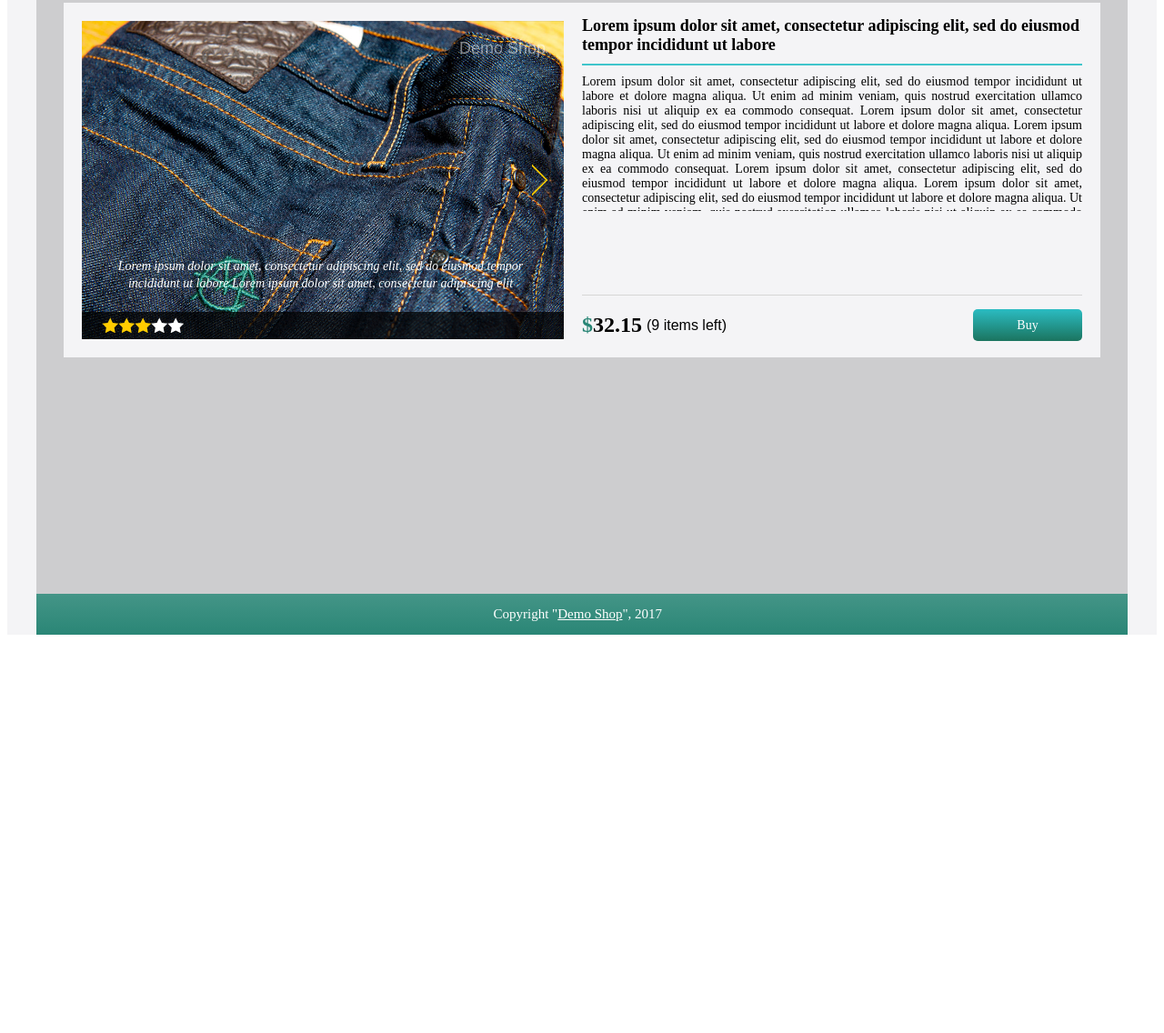
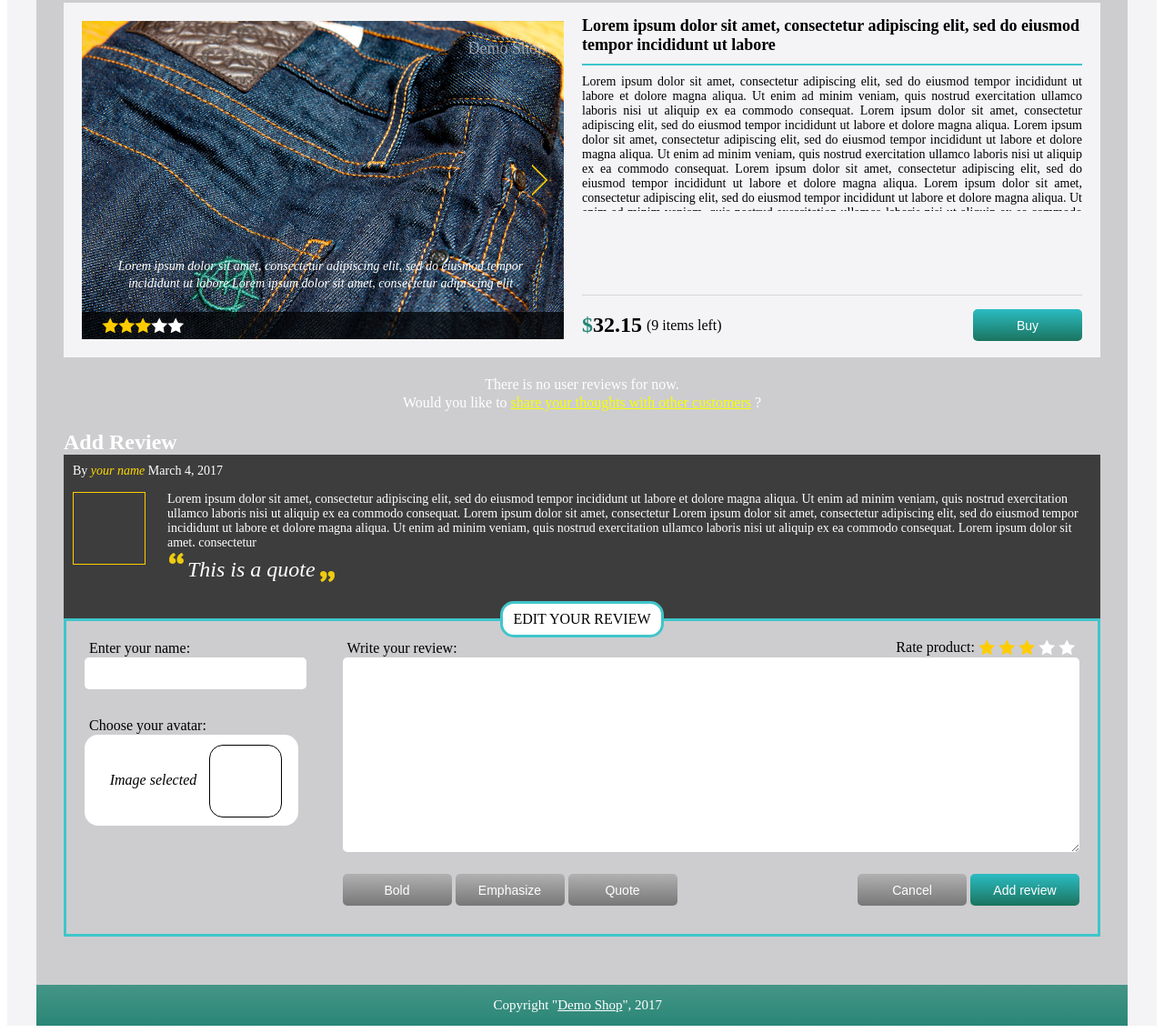
Before and after one commit to amalinin-gd/ReactLP_GD, a website built with webpack: page src/index.html in a window 1280 px wide. Shown: the part 110-1246 px from the top of the page at 91% size. Before the commit the page ends 816 px from the top, so only its background shows below. Built offline with nearby package versions, Linux system fonts and the light colour scheme.

Commit message:
Add Review component markup.

```diff
--- a/src/components/app/app.css
+++ b/src/components/app/app.css
@@ -11,7 +11,7 @@ html {
 #app {
     min-width: 480px;
     background-color: #f4f4f6;
-    font-family: Sans-serif, serif;
+    font-family: "PT Sans", serif;
     position: relative;
 }
 
--- a/src/components/button/button.css
+++ b/src/components/button/button.css
@@ -6,7 +6,6 @@
     border-radius: 5px;
     color: #fff;
     text-align: center;
-    font-family: "PT Sans", serif;
     font-size: 14px;
     background: linear-gradient(180deg, #B1B1B1 0%, #777777 100%);
 }
@@ -36,7 +35,6 @@
 .button-big {
     height: 50px;
     min-width: 170px;
-    font-family: "PT Sans Caption", serif;
     font-size: 18px;
     font-weight: bold;
 }
--- a/src/components/checkbox/checkbox.css
+++ b/src/components/checkbox/checkbox.css
@@ -3,7 +3,6 @@ input[type="checkbox"].checkbox-switch {
 }
 
 input[type="checkbox"].checkbox-switch + label {
-    font-family: "PT Sans", serif;
     font-size: 14px;
     position: relative;
     padding-left: 50px;
--- a/src/components/editModalContent/editModalContent.css
+++ b/src/components/editModalContent/editModalContent.css
@@ -40,7 +40,6 @@
 .edit-modal-content .label-container {
     height: 22px;
     color: #000000;
-    font-family: "PT Sans", serif;
     font-size: 16px;
     text-align: left;
     margin-bottom: 2px;
--- a/src/components/filterPopup/filterPopup.css
+++ b/src/components/filterPopup/filterPopup.css
@@ -36,7 +36,6 @@
 .filter-popup .label-container {
     height: 22px;
     color: #000000;
-    font-family: "PT Sans", serif;
     font-size: 12px;
 }
 
--- a/src/components/footer/footer.css
+++ b/src/components/footer/footer.css
@@ -6,7 +6,6 @@
     color: #fff;
     height: 45px;
     background: linear-gradient(180deg, #449587 0%, #2A8676 100%);
-    font-family: "PT Sans", serif;
     font-size: 15px;
 }
 
--- a/src/components/header/header.css
+++ b/src/components/header/header.css
@@ -25,7 +25,6 @@
     display: inline-block;
     float: right;
     font-size: 15px;
-    font-family: "PT Sans", serif;
 }
 
 .centered-bar .username-container .exit-icon {
--- a/src/components/productDetailsPanel/productDetailsPanel.css
+++ b/src/components/productDetailsPanel/productDetailsPanel.css
@@ -11,7 +11,6 @@
     padding: 15px 0 10px 0;
     border-bottom: 2px solid #3FC5CB;
     color: #000000;
-    font-family: "PT Sans", serif;
     font-size: 18px;
     font-weight: bold;
 }
@@ -23,7 +22,6 @@
     text-align: justify;
     overflow: hidden;
     color: #000000;
-    font-family: "PT Sans", serif;
     font-size: 14px;
 }
 
@@ -45,7 +43,6 @@
     padding-top: 5px;
     height: 35px;
     color: #000000;
-    font-family: "PT Sans", serif;
     font-size: 0; /*hack to remove a space between child spans*/
     font-weight: bold;
 }
--- a/src/components/radioButton/radioButton.css
+++ b/src/components/radioButton/radioButton.css
@@ -3,7 +3,6 @@ input[type="radio"].radio-button {
 }
 
 input[type="radio"].radio-button + label {
-    font-family: "PT Sans", serif;
     font-size: 14px;
     position: relative;
     padding-left: 32px;
--- a/src/components/ratingBar/ratingBar.css
+++ b/src/components/ratingBar/ratingBar.css
@@ -5,7 +5,7 @@
     padding: 6px 22px;
 }
 
-.rating-bar .rating-star {
+.rating-star {
     display: inline-block;
     height: 18px;
     width: 18px;
@@ -14,6 +14,6 @@
     cursor: pointer;
 }
 
-.rating-bar .rating-star-active {
+.rating-star-active {
     background-image: url("star-active.svg");
 }
--- /dev/null
+++ b/src/components/review/review.css
@@ -0,0 +1,204 @@
+.review {
+    width: 100%;
+    height: 550px;
+}
+
+.review .emphasized{
+    font-style: italic;
+    color: #FFD700;
+}
+
+.review .review-title {
+    color: #FFFFFF;
+    font-size: 24px;
+    font-weight: bold;
+    text-align: left;
+}
+
+.review .review-header {
+    height: 180px;
+    background-color: rgba(0, 0, 0, 0.7);
+    padding: 10px;
+}
+
+.review .review-header .review-info {
+    display: block;
+    text-align: left;
+    color: #FFFFFF;
+    font-size: 14px;
+}
+
+.review .review-header .review-result {
+    height: 95px;
+    margin-top: 15px;
+}
+
+.review .review-header .review-result > div {
+    display: inline-block;
+    vertical-align: top;
+}
+
+.review .review-header .review-result .avatar {
+    display: inline-block;
+    height: 80px;
+    width: 80px;
+    border: 1px solid #FFCC00;
+}
+
+.review .review-header .review-result .review-text-container {
+    display: inline-block;
+    width: calc(100% - 100px);
+    color: #FFFFFF;
+}
+
+.review .review-header .review-result .review-text-placeholder {
+    display: block;
+    opacity: 0.5;
+    font-size: 14px;
+    font-style: italic;
+    padding-top: 2px;
+}
+
+.review .review-header .review-result .review-text {
+    width: 100%;
+    max-height: 60px;
+    overflow-y: scroll;
+    font-size: 14px;
+    margin: 0 0 0 20px;
+}
+
+.review .review-header .review-result .quotas {
+    display: block;
+    width: 100%;
+    list-style: none;
+    padding-left: 22px;
+    margin: 7px 0;
+}
+
+.review .review-header .review-result .quotas li {
+    font-size: 24px;
+    font-style: italic;
+}
+
+.review .review-header .review-result ul.quotas li::before,
+.review .review-header .review-result ul.quotas li::after {
+    content: '';
+    display: inline-block;
+    height: 32px;
+    width: 17px;
+    background: url(quote.png) no-repeat;
+    vertical-align: -22%;
+
+}
+
+.review .review-header .review-result ul.quotas li::before {
+    margin-right: 3px;
+}
+
+.review .review-header .review-result ul.quotas li::after {
+    margin-left: 5px;
+    background-position: top;
+    -moz-transform: rotate(180deg);
+    -webkit-transform: rotate(180deg);
+}
+
+.review .review-body {;
+    width: 100%;
+    height: calc(100% - 200px);
+    border: 3px solid #3FC5CB;
+    position: relative;
+}
+
+.review .review-body .review-body-title {
+    height: 40px;
+    width: 180px;
+    border: 3px solid #3FC5CB;
+    border-radius: 15px;
+    background-color: #FFFFFF;
+    color: #000000;
+    text-transform: uppercase;
+    text-align: center;
+    padding-top: 8px;
+    position: absolute;
+    top: -22px;
+    left: calc(50% - 90px);
+}
+
+.review .review-body label {
+    font-size: 16px;
+}
+
+.review .review-body > div {
+    display: block;
+    float: left;
+}
+
+.review .review-body .section-left {
+    padding: 20px;
+    width: 25%;
+    height: 100%;
+}
+
+.review .review-body .section-left .text-input-container {
+    margin-bottom: 30px;
+    width: 100%;
+}
+
+.review .review-body .section-left .avatar-container {
+    height: 100px;
+    width: 235px;
+    line-height: 100px;
+    text-align: center;
+    padding-left: 10px;
+    border-radius: 15px;
+    background-color: #FFFFFF;
+    font-style: italic;
+}
+
+.review .review-body .section-left .avatar-container .avatar{
+    border: 1px solid #000000;
+    border-radius: 15px;
+    display: inline-block;
+    width: 80px;
+    height: 80px;
+    vertical-align: middle;
+    margin-left: 10px;
+}
+
+.review .review-body .section-right {
+    padding: 20px;
+    width: 75%;
+    height: 100%;
+    position: relative;
+}
+
+.review .review-body .section-right .rating {
+    position: absolute;
+    top: 20px;
+    right: 25px;
+}
+
+.review .review-body .section-right .rating > span {
+    vertical-align: top;
+}
+
+.review .review-body .section-right .text-input-container {
+    width: 100%;
+    height: calc(100% - 70px);
+}
+
+.review .review-body .section-right .text-input-container textarea {
+    height: calc(100% - 20px);
+}
+
+.review .review-body .section-right .button-container {
+    padding: 20px 0;
+}
+
+.review .review-body .section-right .button-container-left {
+    float: left;
+}
+
+.review .review-body .section-right .button-container-right {
+    float: right;
+}
--- a/src/components/select/select.css
+++ b/src/components/select/select.css
@@ -4,7 +4,6 @@
     border-radius: 5px;
     color: #000;
     border-width: 0;
-    font-family: "PT Sans", serif;
     font-size: 14px;
     -webkit-appearance:none;
     padding-left: 20px;
--- a/src/components/slider/slider.css
+++ b/src/components/slider/slider.css
@@ -51,7 +51,6 @@
     top: 24px;
     left: -5px;
     color: #000000;
-    font-family: "PT Sans", serif;
     font-size: 12px;
     display: block;
     width: 30px;
--- a/src/components/textInput/textInput.css
+++ b/src/components/textInput/textInput.css
@@ -12,7 +12,6 @@
     background-color: #fff;
     border: none;
     color: #000000;
-    font-family: "PT Sans", serif;
     font-size: 14px;
 }
 
@@ -32,7 +31,6 @@
     width: 100%;
     height: 20px;
     color: #000000;
-    font-family: "PT Sans", serif;
     font-size: 14px;
     line-height: 19px;
     text-align: left;
@@ -67,7 +65,6 @@
 .text-input-container input[type="text"]::-webkit-input-placeholder,
 .text-input-container input[type="password"]::-webkit-input-placeholder {
     color: #999999;
-    font-family: "PT Sans", serif;
     font-size: 14px;
     font-style: italic;
 }
@@ -75,21 +72,18 @@
 .text-input-container input[type="text"]::-moz-placeholder,
 .text-input-container input[type="password"]::-moz-placeholder {
     color: #999999;
-    font-family: "PT Sans", serif;
     font-size: 14px;
     font-style: italic;
 }
 
 .text-input-container textarea::-webkit-input-placeholder {
     color: #999999;
-    font-family: "PT Sans", serif;
     font-size: 14px;
     font-style: italic;
 }
 
 .text-input-container textarea::-moz-placeholder {
     color: #999999;
-    font-family: "PT Sans", serif;
     font-size: 14px;
     font-style: italic;
 }
--- a/src/index.html
+++ b/src/index.html
@@ -15,6 +15,7 @@
     <link rel="stylesheet" href="components/editModalContent/editModalContent.css"/>
     <link rel="stylesheet" href="components/radioButton/radioButton.css"/>
     <link rel="stylesheet" href="components/radioButtonGroup/radioButtonGroup.css"/>
+    <link rel="stylesheet" href="components/review/review.css"/>
     <link rel="stylesheet" href="pages/product/productPage.css"/>
   </head>
   <body>
@@ -34,9 +35,7 @@
 
         <div class="content">
           <div class="sub-header">
-                    <span class="back-link">
-                        Back
-                    </span>
+            <span class="back-link">Back</span>
 
             <div class="category-label">
               <span>Category: </span>
@@ -103,6 +102,93 @@
               </div>
             </div>
           </div>
+          <div class="review-notice">
+            <span>There is no user reviews for now.</span>
+            <span>
+              <span>Would you like to</span>
+              <span class="review-link">share your thoughts with other customers</span>
+              <span>?</span>
+            </span>
+          </div>
+          <div class="review">
+            <div class="review-title">Add Review</div>
+            <div class="review-header">
+              <div class="review-info">
+                <span>By </span>
+                <span class="emphasized">your name</span>
+                <span> March 4, 2017</span>
+              </div>
+
+              <div class="review-result">
+                <div class="avatar"></div>
+                <div class="review-text-container">
+                  <span class="review-text-placeholder" style="display: none">
+                    Start typing and your review text will appear here...
+                  </span>
+
+                  <p class="review-text">
+                    Lorem ipsum dolor sit amet, consectetur adipiscing elit, sed do eiusmod tempor
+                    incididunt ut
+                    labore et dolore magna aliqua. Ut enim ad minim veniam, quis nostrud exercitation
+                    ullamco
+                    laboris nisi ut aliquip ex ea commodo consequat. Lorem ipsum dolor sit amet,
+                    consectetur
+                    Lorem ipsum dolor sit amet, consectetur adipiscing elit, sed do eiusmod tempor
+                    incididunt ut
+                    labore et dolore magna aliqua. Ut enim ad minim veniam, quis nostrud exercitation
+                    ullamco
+                    laboris nisi ut aliquip ex ea commodo consequat. Lorem ipsum dolor sit amet,
+                    consectetur
+                  </p>
+                  <ul class="quotas">
+                    <li>This is a quote</li>
+                  </ul>
+                </div>
+              </div>
+            </div>
+            <div class="review-body">
+              <div class="review-body-title">Edit your review</div>
+              <div class="section-left">
+                <div class="text-input-container">
+                  <label for="user-name">Enter your name:</label>
+                  <input type="text" id="user-name"/>
+                </div>
+                <div class="text-input-container">
+                  <label>Choose your avatar:</label>
+                  <div class="avatar-container">
+                    <span>Image selected</span>
+                    <div class="avatar"></div>
+                  </div>
+                </div>
+              </div>
+              <div class="section-right">
+                <div class="rating">
+                  <span>Rate product:</span>
+                  <div class="rating-star rating-star-active"></div>
+                  <div class="rating-star rating-star-active"></div>
+                  <div class="rating-star rating-star-active"></div>
+                  <div class="rating-star"></div>
+                  <div class="rating-star"></div>
+                </div>
+                <div class="text-input-container">
+                  <label for="description">Write your review:</label>
+                  <textarea id="description"></textarea>
+                </div>
+                <div class="button-container">
+                  <div class="button-container-left">
+                    <button class="button">Bold</button>
+                    <button class="button">Emphasize</button>
+                    <button class="button">Quote</button>
+                  </div>
+                  <div class="button-container-right">
+                    <button class="button">Cancel</button>
+                    <button class="button button-primary">Add review</button>
+                  </div>
+                </div>
+              </div>
+              <div style="clear:both;"></div>
+            </div>
+          </div>
         </div>
 
         <div class="footer">
--- a/src/pages/product/productPage.css
+++ b/src/pages/product/productPage.css
@@ -1,7 +1,6 @@
 .sub-header {
     width: 100%;
     color: #FFFFFF;
-    font-family: "PT Sans", serif;
     font-size: 16px;
     height: 60px;
     padding-top: 18px;
@@ -50,7 +49,7 @@
     overflow: hidden;
 }
 
-.product-card-detailed .picture-container .product-picture .water-mark{
+.product-card-detailed .picture-container .product-picture .water-mark {
     position: absolute;
     right: 20px;
     top: 20px;
@@ -67,7 +66,6 @@
     height: 50px;
     width: 525px;
     color: #FFFFFF;
-    font-family: "PT Sans", serif;
     font-size: 14px;
     font-style: italic;
     line-height: 19px;
@@ -138,6 +136,24 @@
     width: 740px;
 }
 
+.product .review-notice {
+    color: #FFFFFF;
+    font-size: 16px;
+    line-height: 20px;
+    text-align: center;
+    margin: 20px auto;
+}
+
+.product .review-notice > span {
+    display: block;
+}
+
+.product .review-notice .review-link {
+    text-decoration: underline;
+    color: #f7ff00;
+    cursor: pointer;
+}
+
 @media (min-width: 800px) {
     .product-card-detailed .details-container .product-details-panel {
         padding-left: 0;
@@ -153,7 +169,6 @@
     .product-card-detailed {
         width: 100%;
         height: auto;
-        margin-bottom: 400px;
     }
 
     .product-card-detailed .picture-container,
```
Also changed, not shown: src/pages/product/productCustomer/productCustomer.html (+1 -1 lines), src/components/review/quote.png (added). Lines whose indentation alone changed are shown as unchanged.
